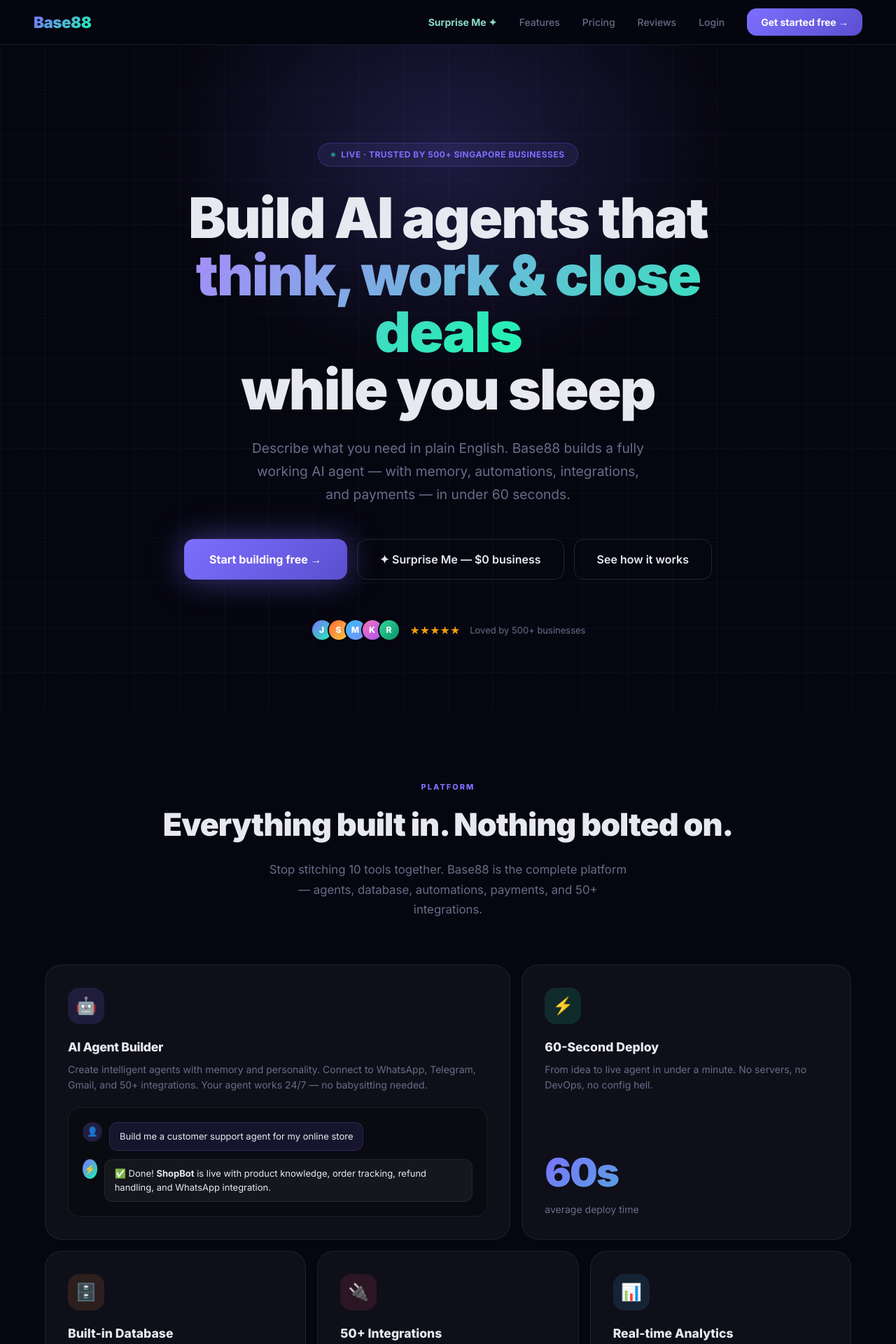
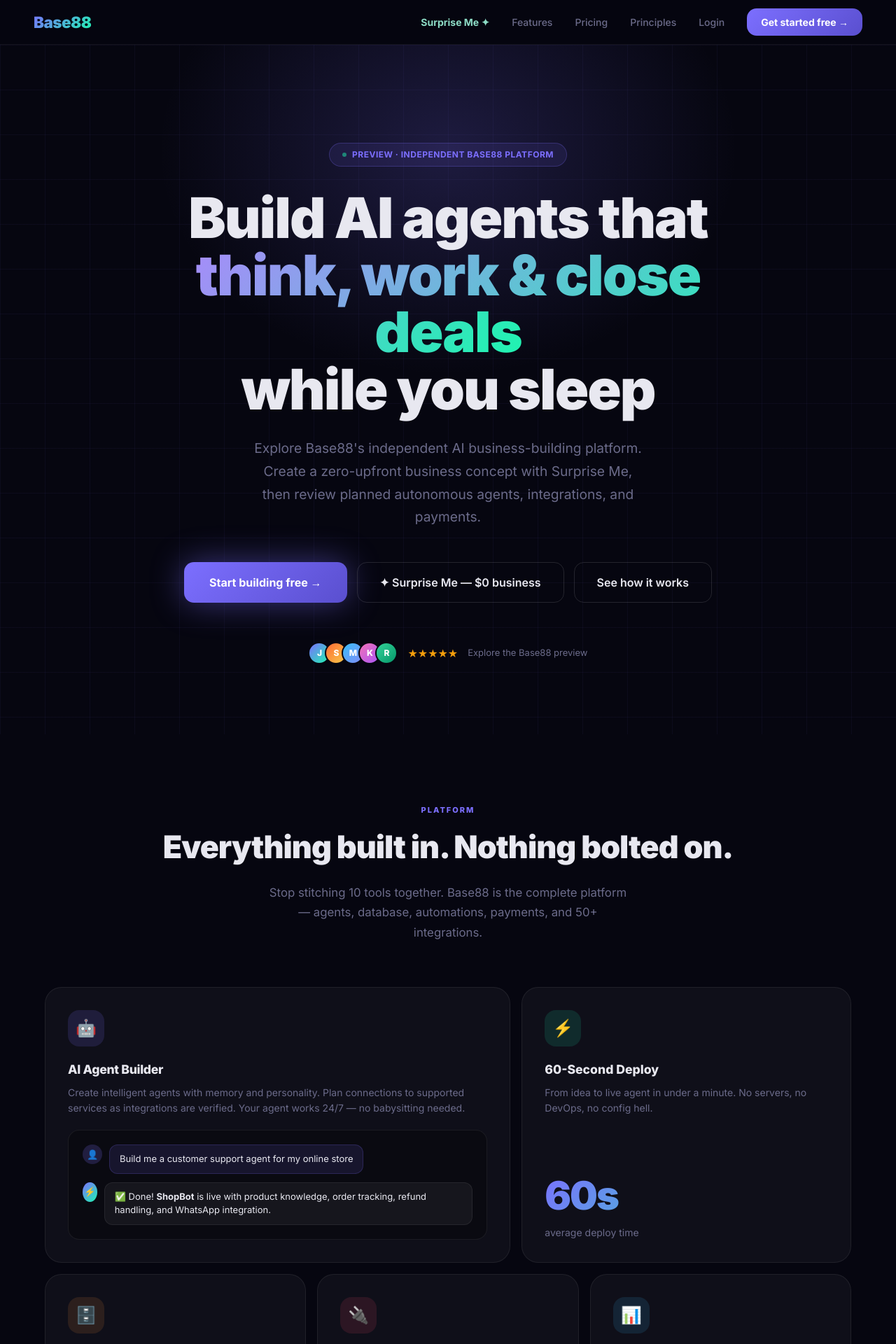
Before and after one commit to madejustforyou/base88, a Next.js app: page / in a window 1280 px wide. Shown: the top 1920 px of the page at 70% size. Built offline with nearby package versions, Linux system fonts and the light colour scheme.

Commit message:
chore: remove unverified customer claims and fabricated testimonials from preview

```diff
--- a/src/app/page.tsx
+++ b/src/app/page.tsx
@@ -40,7 +40,7 @@ export default function Home() {
           <Link href="/surprise-me" style={{color:'#8ddcc6',fontSize:14,fontWeight:700,textDecoration:'none'}}>Surprise Me ✦</Link>
           <a href="#features" style={{color:'#6b6b8a',fontSize:14,fontWeight:500,textDecoration:'none'}}>Features</a>
           <a href="#pricing" style={{color:'#6b6b8a',fontSize:14,fontWeight:500,textDecoration:'none'}}>Pricing</a>
-          <a href="#testimonials" style={{color:'#6b6b8a',fontSize:14,fontWeight:500,textDecoration:'none'}}>Reviews</a>
+          <a href="#principles" style={{color:'#6b6b8a',fontSize:14,fontWeight:500,textDecoration:'none'}}>Principles</a>
           <Link href="/auth/login" style={{color:'#6b6b8a',fontSize:14,fontWeight:500,textDecoration:'none'}}>Login</Link>
           <Link href="/auth/signup" className="btn-primary" style={{padding:'9px 20px',fontSize:14}}>Get started free →</Link>
         </div>
@@ -53,7 +53,7 @@ export default function Home() {
         <div style={{position:'relative',zIndex:1}}>
           <div style={{display:'inline-flex',alignItems:'center',gap:8,background:'rgba(124,111,255,0.1)',border:'1px solid rgba(124,111,255,0.25)',borderRadius:100,padding:'7px 18px',fontSize:12,fontWeight:700,color:'#7c6fff',letterSpacing:.5,textTransform:'uppercase',marginBottom:32}}>
             <span className="pulse" style={{width:6,height:6,borderRadius:'50%',background:'#1ef5b0',display:'inline-block'}} />
-            Live · Trusted by 500+ Singapore businesses
+            Preview · Independent Base88 platform
           </div>
           <h1 className="hero-h1" style={{fontSize:'5rem',fontWeight:900,lineHeight:1.02,letterSpacing:'-2px',maxWidth:900,margin:'0 auto 28px'}}>
             Build AI agents that<br/>
@@ -61,7 +61,7 @@ export default function Home() {
             while you sleep
           </h1>
           <p style={{fontSize:'1.2rem',color:'#6b6b8a',maxWidth:560,margin:'0 auto 48px',lineHeight:1.7}}>
-            Describe what you need in plain English. Base88 builds a fully working AI agent — with memory, automations, integrations, and payments — in under 60 seconds.
+            Explore Base88's independent AI business-building platform. Create a zero-upfront business concept with Surprise Me, then review planned autonomous agents, integrations, and payments.
           </p>
           <div style={{display:'flex',gap:14,justifyContent:'center',flexWrap:'wrap',marginBottom:56}}>
             <Link href="/auth/signup" className="btn-primary" style={{padding:'16px 36px',fontSize:'1rem',boxShadow:'0 0 48px rgba(124,111,255,0.45)'}}>
@@ -79,7 +79,7 @@ export default function Home() {
               ))}
             </div>
             <span style={{color:'#f59e0b',fontSize:16}}>★★★★★</span>
-            <span>Loved by 500+ businesses</span>
+            <span>Explore the Base88 preview</span>
           </div>
         </div>
       </section>
@@ -96,7 +96,7 @@ export default function Home() {
           <div className="bento-card" style={{gridColumn:'span 7'}}>
             <div style={{width:52,height:52,borderRadius:16,background:'rgba(124,111,255,0.15)',display:'flex',alignItems:'center',justifyContent:'center',fontSize:24,marginBottom:20}}>🤖</div>
             <div style={{fontWeight:800,fontSize:'1.1rem',marginBottom:8,letterSpacing:'-.3px'}}>AI Agent Builder</div>
-            <div style={{fontSize:14,color:'#6b6b8a',lineHeight:1.6,marginBottom:20}}>Create intelligent agents with memory and personality. Connect to WhatsApp, Telegram, Gmail, and 50+ integrations. Your agent works 24/7 — no babysitting needed.</div>
+            <div style={{fontSize:14,color:'#6b6b8a',lineHeight:1.6,marginBottom:20}}>Create intelligent agents with memory and personality. Plan connections to supported services as integrations are verified. Your agent works 24/7 — no babysitting needed.</div>
             <div style={{background:'rgba(0,0,0,0.3)',borderRadius:16,padding:20,border:'1px solid var(--border)'}}>
               <div style={{display:'flex',gap:10,marginBottom:12}}>
                 <div style={{width:28,height:28,borderRadius:'50%',background:'rgba(124,111,255,0.2)',display:'flex',alignItems:'center',justifyContent:'center',fontSize:13}}>👤</div>
@@ -129,7 +129,7 @@ export default function Home() {
           {/* Card 4 */}
           <div className="bento-card" style={{gridColumn:'span 4'}}>
             <div style={{width:52,height:52,borderRadius:16,background:'rgba(255,77,109,0.12)',display:'flex',alignItems:'center',justifyContent:'center',fontSize:24,marginBottom:20}}>🔌</div>
-            <div style={{fontWeight:800,fontSize:'1.1rem',marginBottom:8}}>50+ Integrations</div>
+            <div style={{fontWeight:800,fontSize:'1.1rem',marginBottom:8}}>Integration roadmap</div>
             <div style={{fontSize:14,color:'#6b6b8a',lineHeight:1.6}}>WhatsApp, Telegram, Gmail, Google Sheets, Slack, HitPay, PayNow, Stripe, and more.</div>
           </div>
           {/* Card 5 */}
@@ -164,24 +164,21 @@ export default function Home() {
         </div>
       </section>
 
-      {/* TESTIMONIALS */}
-      <section id="testimonials" style={{padding:'100px 24px',background:'linear-gradient(180deg,transparent,rgba(124,111,255,0.04),transparent)'}}>
+      {/* TRUST PRINCIPLES */}
+      <section id="principles" style={{padding:'100px 24px',background:'linear-gradient(180deg,transparent,rgba(124,111,255,0.04),transparent)'}}>
         <div style={{maxWidth:1100,margin:'0 auto',textAlign:'center'}}>
-          <div style={{fontSize:11,fontWeight:800,letterSpacing:2,textTransform:'uppercase',color:'#7c6fff',marginBottom:12}}>Testimonials</div>
-          <h2 style={{fontSize:'2.5rem',fontWeight:900,letterSpacing:'-1px',marginBottom:48}}>Businesses that switched to Base88</h2>
-          <div style={{display:'grid',gridTemplateColumns:'repeat(auto-fit,minmax(300px,1fr))',gap:20}}>
+          <div style={{fontSize:11,fontWeight:800,letterSpacing:2,textTransform:'uppercase',color:'#7c6fff',marginBottom:12}}>Built for accountability</div>
+          <h2 style={{fontSize:'2.5rem',fontWeight:900,letterSpacing:'-1px',marginBottom:48}}>Show the evidence. Earn the trust.</h2>
+          <div style={{display:'grid',gridTemplateColumns:'repeat(auto-fit,minmax(250px,1fr))',gap:20,textAlign:'left'}}>
             {[
-              {text:'"We replaced 4 different tools with Base88. Our WhatsApp agent handles 80% of customer enquiries — without us lifting a finger."',name:'Ravi Sharma',role:'Founder, ShopSG',grad:'135deg,#7c6fff,#1ef5b0'},
-              {text:'"Built a full booking system in 3 minutes. Customers book, pay via PayNow, and get confirmations automatically. Insane."',name:'Michelle Tan',role:'Owner, Bloom Studios',grad:'135deg,#ff6b35,#f7c948'},
-              {text:'"Been using Base44 for a year. Switched to Base88 — it\'s faster, smarter, and the agents are actually intelligent. No going back."',name:'Kevin Lim',role:'CTO, NexusTech',grad:'135deg,#38bdf8,#818cf8'},
-            ].map((t,i)=>(
-              <div key={i} className="testi">
-                <div style={{color:'#f59e0b',marginBottom:14,fontSize:14}}>★★★★★</div>
-                <p style={{fontSize:15,lineHeight:1.7,marginBottom:20,color:'#e8e8f0'}}>{t.text}</p>
-                <div style={{display:'flex',alignItems:'center',gap:12}}>
-                  <div style={{width:42,height:42,borderRadius:'50%',background:`linear-gradient(${t.grad})`,display:'flex',alignItems:'center',justifyContent:'center',fontWeight:800,fontSize:16}}>{t.name[0]}</div>
-                  <div><div style={{fontWeight:700,fontSize:14}}>{t.name}</div><div style={{fontSize:12,color:'#6b6b8a'}}>{t.role}</div></div>
-                </div>
+              {title:'Real outputs, not just promises',text:'Every meaningful AI workflow should produce inspectable files, tests and an activity record.'},
+              {title:'Owner control by default',text:'Customer contact, publication and spending must follow explicit account permissions.'},
+              {title:'Independent infrastructure',text:'Base88 is developed with our own source code rather than a Base44 application dependency.'},
+            ].map(item=>(
+              <div key={item.title} className="testi">
+                <div style={{color:'#1ef5b0',fontWeight:800,marginBottom:14}}>✓</div>
+                <div style={{fontSize:18,fontWeight:800,marginBottom:12}}>{item.title}</div>
+                <p style={{fontSize:15,lineHeight:1.7,color:'#b0b0c9'}}>{item.text}</p>
               </div>
             ))}
           </div>
@@ -225,7 +222,7 @@ export default function Home() {
             Your competitors are already<br/>
             <span className="grad-text">using AI agents</span>
           </h2>
-          <p style={{fontSize:'1.1rem',color:'#6b6b8a',maxWidth:480,margin:'0 auto 48px',lineHeight:1.7}}>Don't get left behind. Build your first agent in 60 seconds — no credit card, no code, no excuses.</p>
+          <p style={{fontSize:'1.1rem',color:'#6b6b8a',maxWidth:480,margin:'0 auto 48px',lineHeight:1.7}}>Don't get left behind. Explore a business idea with Surprise Me — no credit card required for the preview.</p>
           <Link href="/auth/signup" className="btn-primary" style={{padding:'18px 48px',fontSize:'1.1rem',boxShadow:'0 0 80px rgba(124,111,255,0.5)'}}>
             Build your agent free →
           </Link>
```
